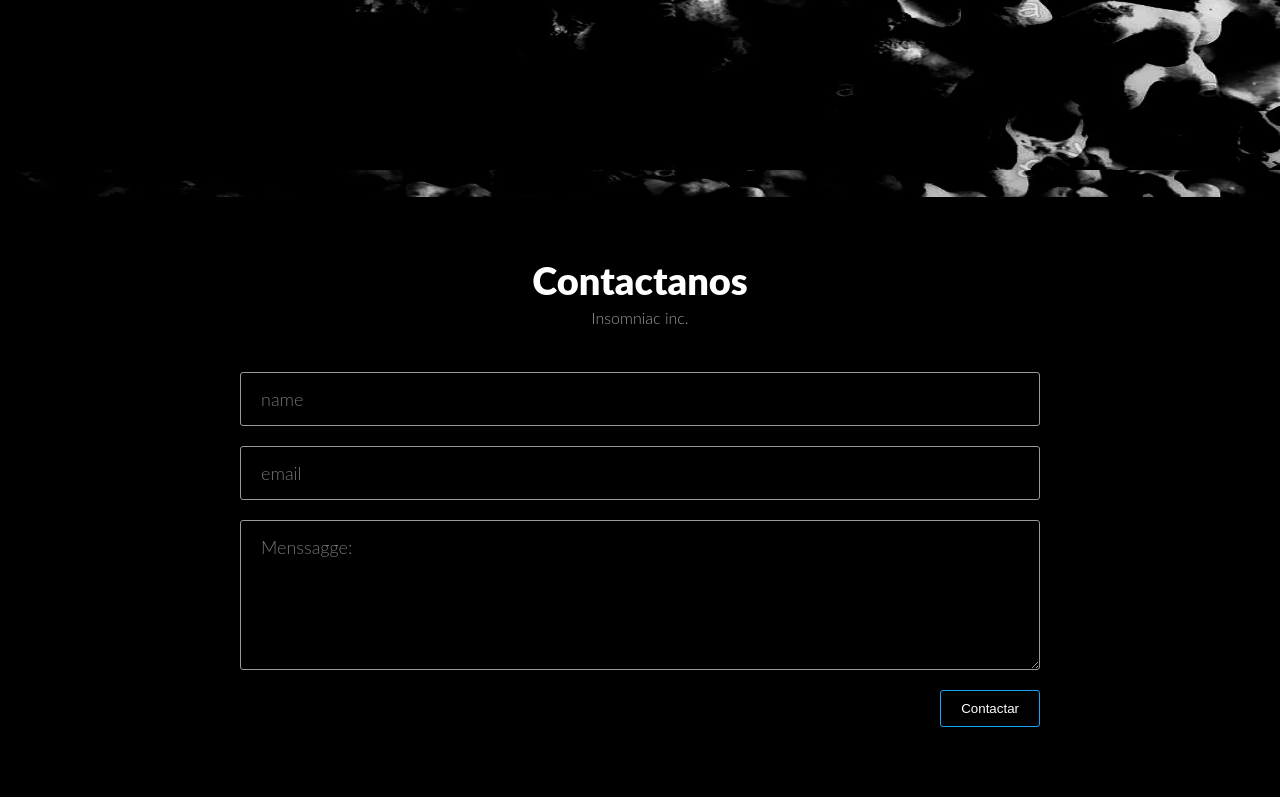
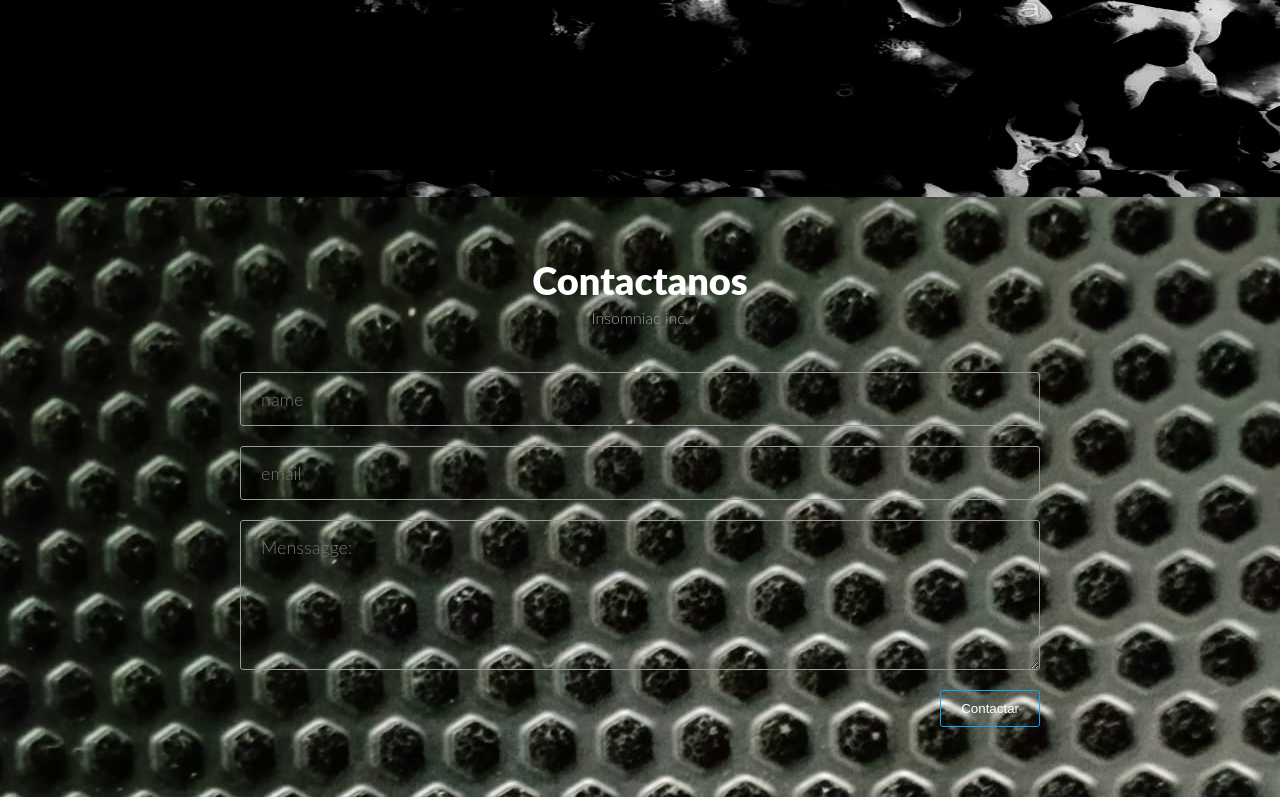
Before and after one commit to cuauhtemocRT/insomniac, a plain HTML site: page index.html in a window 1280 px wide. Shown: the part 3830-4627 px from the top of the page. Drawn offline with Linux system fonts and the light colour scheme.

```diff
--- a/Flexbox/estilos.css
+++ b/Flexbox/estilos.css
@@ -156,7 +156,7 @@ footer{
   width: 100%;
   height: 600px;
   padding: 60px 0;
-  background-image: url(../img/footer.jpg);
+  background-image: url(../img/footer1.jpeg);
 }
 footer .footer-textos{
   text-align: center;
```
Also changed, not shown: img/footer1.jpeg (added), img/rx-simple-prostata-edit.jpg (deleted).
